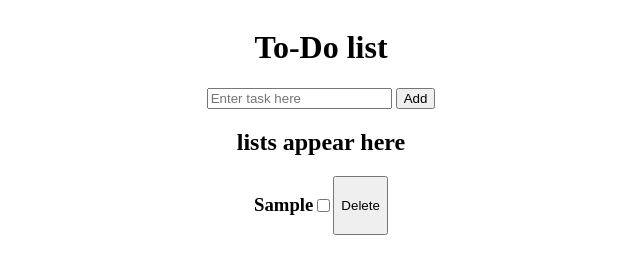
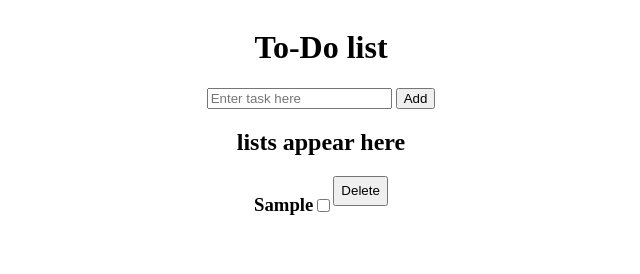
Before and after one commit to Gertzy/To-Do-list, a plain HTML site: page index.html in a window 1280 px wide. Both pictures are taken after typing "Sample" into the empty fields and a click on the button "Add". Shown: the whole page, without its empty margins (319-959 px from the left). Drawn offline with Linux system fonts and the light colour scheme.

Commit message:
button style (wip)

```diff
--- a/script.js
+++ b/script.js
@@ -21,6 +21,7 @@ button.addEventListener("click", () => {
     // Delete button
     const deleteButton = document.createElement("button");
     deleteButton.textContent = "Delete";
+    deleteButton.setAttribute("class", "deletebutton");
     deleteButton.addEventListener("click", () => {
       centered.removeChild(div);
     });
--- a/styles.css
+++ b/styles.css
@@ -8,3 +8,6 @@
   display: flex;
   flex-direction: row;
 }
+.deletebutton {
+  height: 30px;
+}
```
